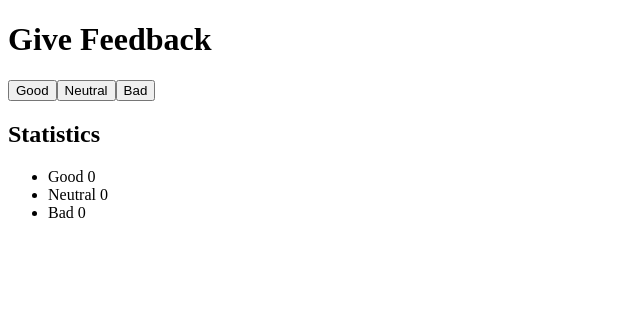
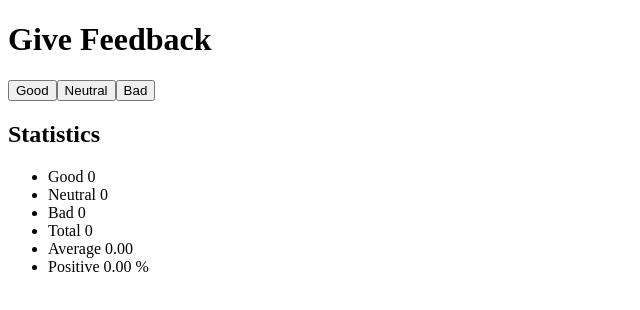
Before and after one commit to Jose-ManDev/fullstack-open-notes, a React (Vite) app in the folder exercises/Parte 1/unicafe/: page / in a window 1280 px wide. Shown: the top 310 px of the page, without its empty margins (0-640 px from the left). Built offline with nearby package versions, Linux system fonts and the light colour scheme.

Commit message:
Solved exercise 1.7

```diff
--- a/exercises/Parte 1/unicafe/src/App.tsx
+++ b/exercises/Parte 1/unicafe/src/App.tsx
@@ -16,10 +16,27 @@ function App() {
     bad: 0,
   });
 
+  const statsValue = {
+    good: 1,
+    neutral: 0,
+    bad: -1,
+  };
+
+  const getTotal = () => stats.good + stats.neutral + stats.bad;
+  const getAverage = () =>
+    (stats.good * statsValue.good +
+      stats.neutral * statsValue.neutral +
+      stats.bad * statsValue.bad) /
+      getTotal() || 0;
+  const getPositive = () => (stats.good / getTotal()) * 100 || 0;
+
   const statsArray: Array<{ label: string; value: ReactNode }> = [
     { label: "Good", value: stats.good },
     { label: "Neutral", value: stats.neutral },
     { label: "Bad", value: stats.bad },
+    { label: "Total", value: getTotal() },
+    { label: "Average", value: getAverage().toFixed(2) },
+    { label: "Positive", value: `${getPositive().toFixed(2)} %` },
   ];
 
   const handleGoodFeedback = () => setStats({ ...stats, good: stats.good + 1 });
```
